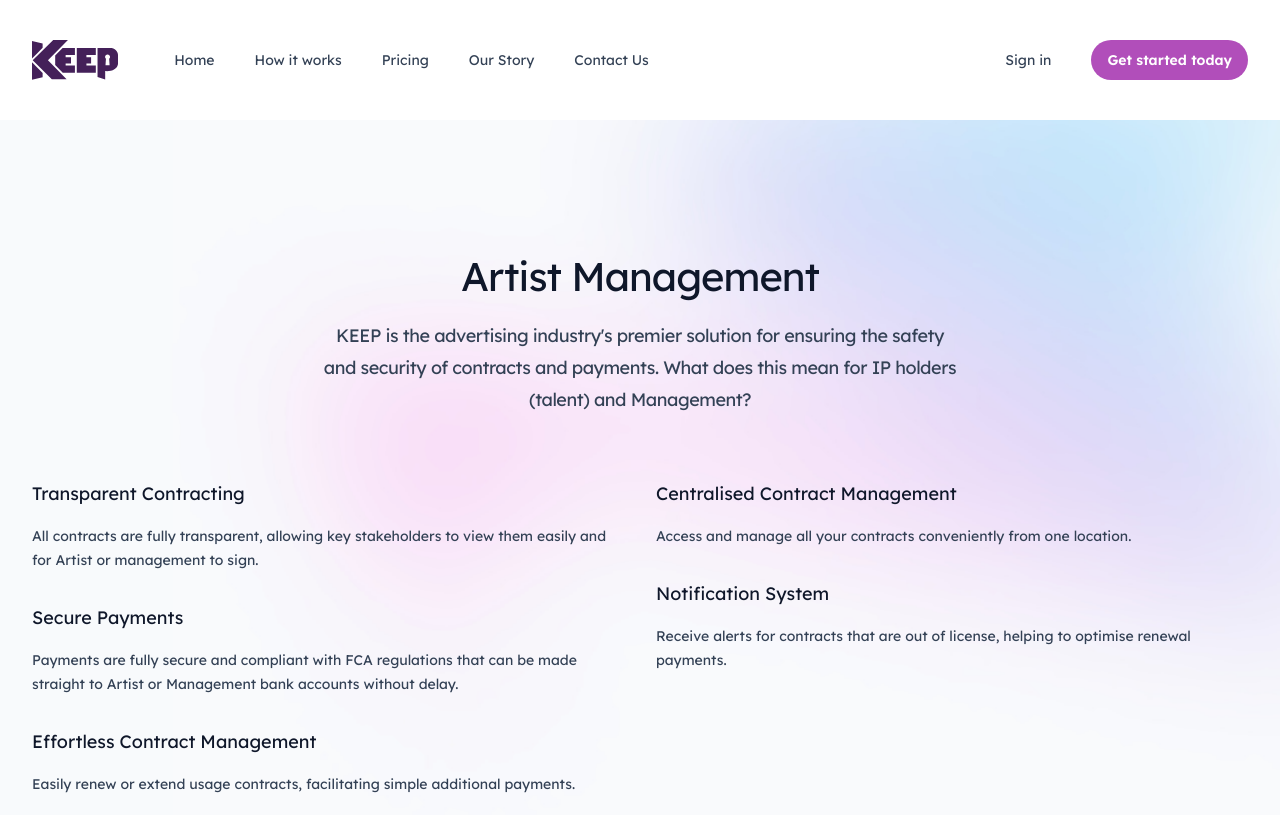
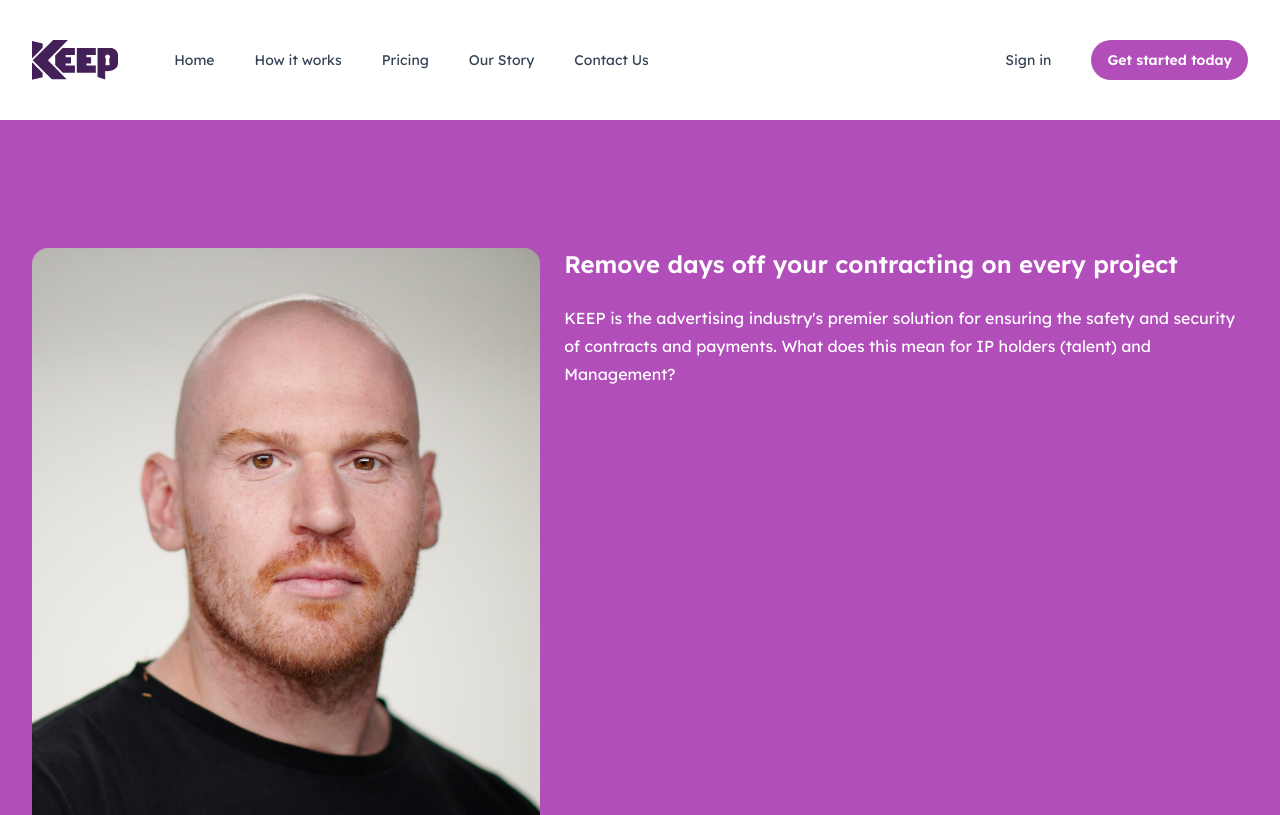
Before and after one commit to KEEP-Legals/keep-marketing-site, a Next.js app: page /how-it-works in a window 1280 px wide. Shown: the top 815 px of the page. Built offline with nearby package versions, Linux system fonts and the light colour scheme.

Commit message:
HowItWorksSections - add test template that uses ItemSection components

```diff
--- a/src/app/how-it-works/page.tsx
+++ b/src/app/how-it-works/page.tsx
@@ -1,10 +1,12 @@
-import { TalentContracts } from '@/components/TalentContracts'
+import { HowItWorksSections } from '@/components/HowItWorksSections'
+import { ArtistManagement } from '@/components/ArtistManagement'
 
 export default function HowItWorks() {
   return (
     <>
       <main>
-        <TalentContracts />
+        <HowItWorksSections />
+        <ArtistManagement />
       </main>
     </>
   )
--- a/src/app/page.tsx
+++ b/src/app/page.tsx
@@ -1,10 +1,7 @@
 import { CallToAction } from '@/components/CallToAction'
-import { ContactUs } from '@/components/ContactUs'
 import { Faqs } from '@/components/Faqs'
 import { Hero } from '@/components/Hero'
-import { MeetTheTeam } from '@/components/MeetTheTeam'
 import { PrimaryFeatures } from '@/components/PrimaryFeatures'
-import { TalentContracts } from '@/components/TalentContracts'
 
 export default function Home() {
   return (
--- a/src/components/TalentContracts.jsx
+++ b/src/components/ArtistManagement.tsx
@@ -31,7 +31,7 @@ const points = [
   [],
 ]
 
-export function TalentContracts() {
+export function ArtistManagement() {
   return (
     <section
       id="artist-management"
--- /dev/null
+++ b/src/components/HowItWorksSections.tsx
@@ -0,0 +1,52 @@
+import imageAdam from '@/images/headshots/adam.jpg'
+import { ItemSection } from './ItemSection'
+const sectionItems = [
+  {
+    title: 'Remove days off your contracting on every project',
+    text: `
+            KEEP is the advertising industry's premier solution for ensuring the safety and security of contracts and payments.
+            What does this mean for IP holders (talent) and Management?
+        `,
+    imageSource: {
+      src: imageAdam,
+      alt: 'Adam Sargent',
+    },
+  },
+  {
+    title: 'Make campaign payments secure and simple',
+    text: `
+            KEEP is the advertising industry's premier solution for ensuring the safety and security of contracts and payments.
+            What does this mean for IP holders (talent) and Management?
+        `,
+    imageSource: {
+      src: imageAdam,
+      alt: 'Adam Sargent',
+    },
+  },
+  {
+    title: 'Simplify options and extensions to be instantaneous',
+    text: `
+            KEEP is the advertising industry's premier solution for ensuring the safety and security of contracts and payments.
+            What does this mean for IP holders (talent) and Management?
+        `,
+    imageSource: {
+      src: imageAdam,
+      alt: 'Adam Sargent',
+    },
+  },
+]
+
+export function HowItWorksSections() {
+  return (
+    <section>
+      {sectionItems.map((item, itemIndex) => (
+        <ItemSection
+          key={item.title}
+          {...item}
+          reverseOrder={itemIndex % 2 !== 0}
+          purple={itemIndex % 2 === 0}
+        />
+      ))}
+    </section>
+  )
+}
--- a/src/components/MeetTheTeam.tsx
+++ b/src/components/MeetTheTeam.tsx
@@ -1,6 +1,3 @@
-import Image from 'next/image'
-import { Container } from './Container'
-
 import imageAdam from '@/images/headshots/adam.jpg'
 import imageCampbell from '@/images/headshots/campbell.jpg'
 import { ItemSection } from './ItemSection'
@@ -70,15 +67,15 @@ export function MeetTheTeam() {
           Where it all began
         </h2>
       </div>
-      {sectionItems.map((item) => (
+      {sectionItems.map((item, itemIndex) => (
         <ItemSection
           key={item.title}
           imageSource={item.imageSource}
           title={item.title}
           subtitle={item.subtitle}
           text={item.text}
-          reverseOrder={sectionItems.indexOf(item) % 2 === 0}
-          purple={sectionItems.indexOf(item) % 2 === 0}
+          reverseOrder={itemIndex % 2 === 0}
+          purple={itemIndex % 2 === 0}
         />
       ))}
     </section>
```
